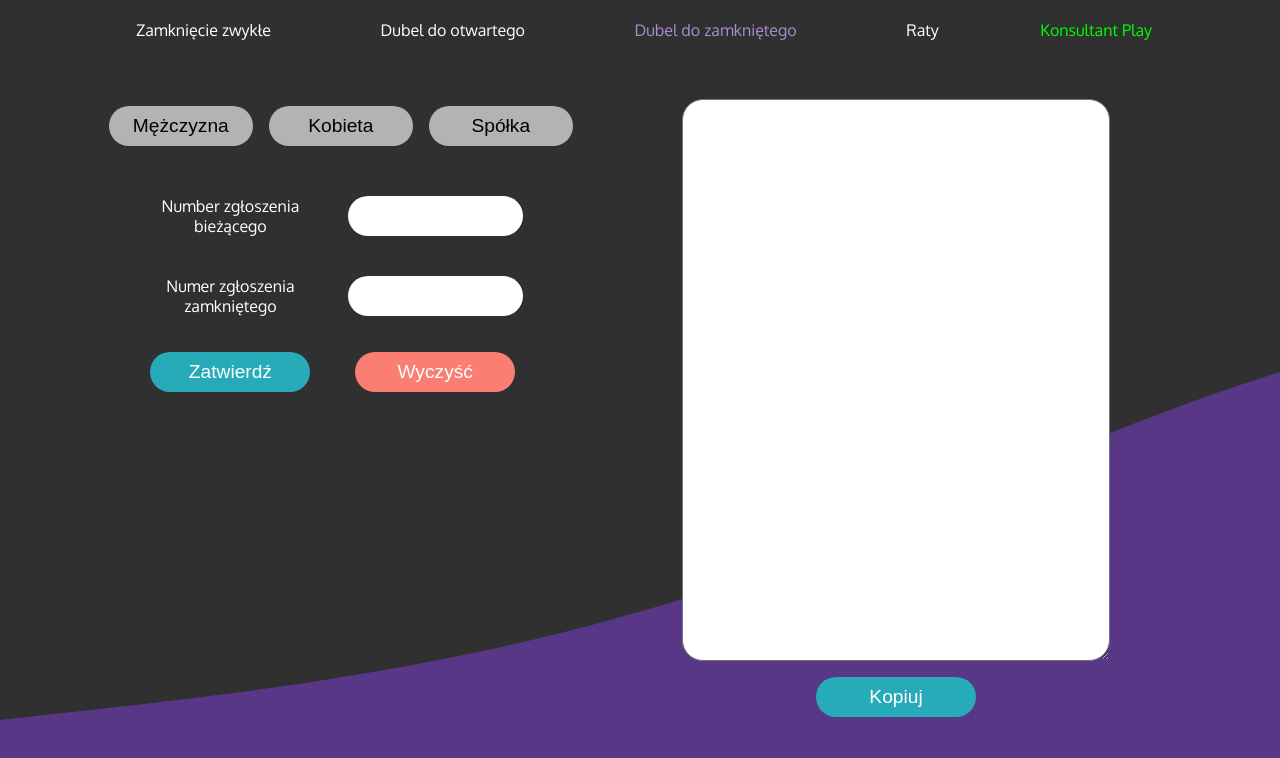
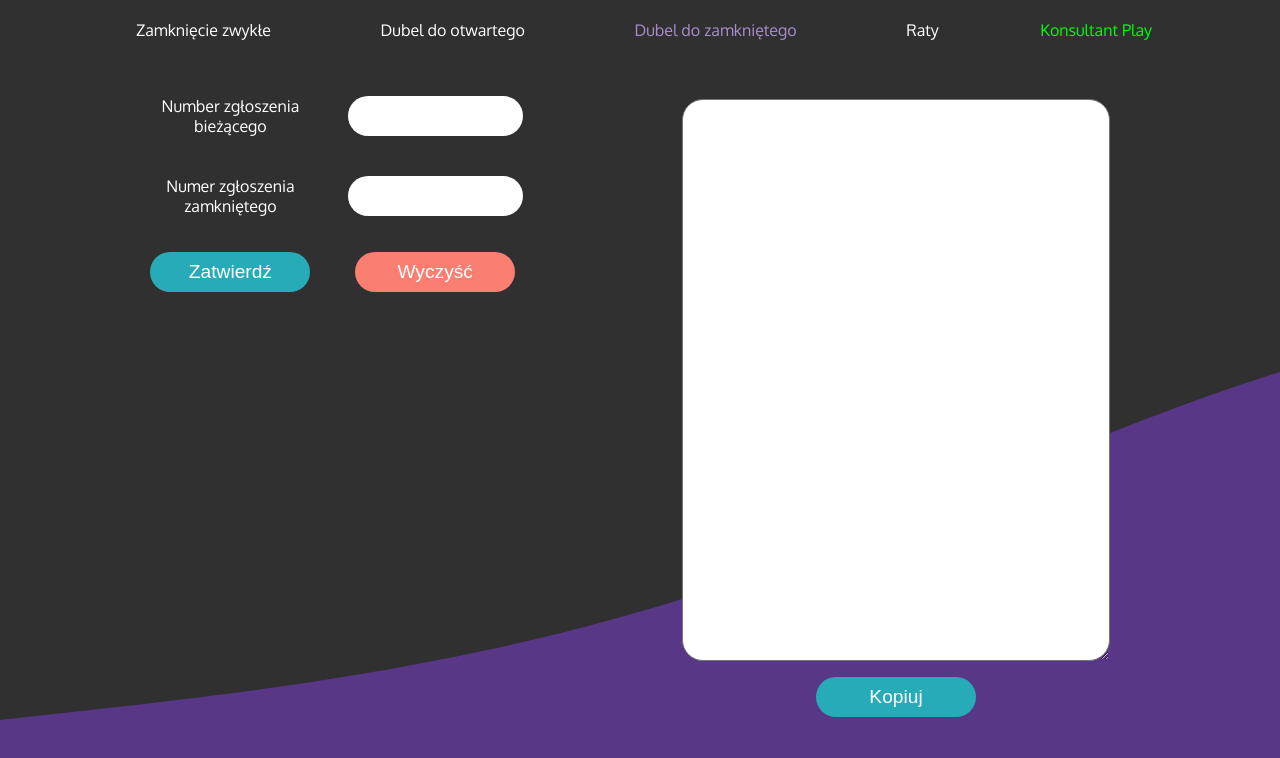
Before and after one commit to kacper-dabrowski/play-helper, a React (Create React App) app: page /support/double-closed in a window 1280 px wide. Shown: the top 758 px of the page. Built offline with nearby package versions, Linux system fonts and the light colour scheme.

Commit message:
Templates - Add doubles functionality

```diff
--- a/src/containers/Support/Basic/Sections/SexSection.js
+++ b/src/components/SexSection/SexSection.js
@@ -1,6 +1,6 @@
 import React from "react";
-import Button from "../../../../components/Button/Button";
-import config from "../../../../shared/settings";
+import Button from "../Button/Button";
+import config from "../../shared/settings";
 
 const SexSection = ({ setHandler, setting }) => (
   <>
--- a/src/containers/Support/Basic/Basic.js
+++ b/src/containers/Support/Basic/Basic.js
@@ -1,7 +1,7 @@
 import React, { useState, useCallback } from "react";
 import ConfirmButtons from "./Sections/ConfirmButtons";
 import ChannelSection from "./Sections/ChannelSection";
-import SexSection from "./Sections/SexSection";
+import SexSection from "../../../components/SexSection/SexSection";
 import TextAreaSection from "./Sections/TextAreaSection";
 import TypeSection from "./Sections/TypeSection";
 import {
--- a/src/containers/Support/Double/Double.js
+++ b/src/containers/Support/Double/Double.js
@@ -1,25 +1,64 @@
-import React from "react";
+import React, { useCallback, useState } from "react";
 import ClearButton from "../../../components/ClearButton/ClearButton";
 import ConfirmButton from "../../../components/ConfirmButton/ConfirmButton";
 import MainTextarea from "../../../components/MainTextarea/MainTextarea";
+import SexSection from "../../../components/SexSection/SexSection";
+import generateClosedDoubleTemplate from "../../../controllers/closedDoubleController";
+import generateOpenedDoubleTemplate from "../../../controllers/openedDoubleController";
+import config from "../../../shared/settings";
 import InputSection from "./Sections/InputSection";
-import SexSection from "./Sections/SexSection";
 import { ConfirmButtonsWrapper, StyledSexSection } from "./StyledDouble";
 
-const Double = (props) => {
+const Double = ({ type }) => {
+  const [sex, setSex] = useState("");
+  const [current, setCurrent] = useState("");
+  const [doubled, setDoubled] = useState("");
+  const [template, setTemplate] = useState("");
+
+  const generateTemplateHandler = useCallback(() => {
+    let template;
+    switch (type) {
+      case config.double.closed:
+        template = generateClosedDoubleTemplate(current, doubled);
+        break;
+      case config.double.opened:
+        template = generateOpenedDoubleTemplate(sex, current, doubled);
+        break;
+      default:
+        throw new Error("Invalid double type");
+    }
+
+    setTemplate(template);
+  }, [type, doubled, current, sex]);
+
+  const clearFields = useCallback(() => {
+    setSex(null);
+    setTemplate("");
+    setDoubled("");
+    setCurrent("");
+  }, []);
   return (
     <>
       <div>
-        <StyledSexSection>
-          <SexSection />
-        </StyledSexSection>
-        <InputSection type={props.type} />
+        {type === config.double.opened && (
+          <StyledSexSection>
+            <SexSection setting={sex} setHandler={setSex} />
+          </StyledSexSection>
+        )}
+
+        <InputSection
+          current={current}
+          doubled={doubled}
+          setCurrentHandler={setCurrent}
+          setDoubledHandler={setDoubled}
+          type={type}
+        />
         <ConfirmButtonsWrapper>
-          <ConfirmButton />
-          <ClearButton />
+          <ConfirmButton onClick={generateTemplateHandler} />
+          <ClearButton onClick={clearFields} />
         </ConfirmButtonsWrapper>
       </div>
-      <MainTextarea />
+      <MainTextarea value={template} setTemplate={setTemplate} />
     </>
   );
 };
--- a/src/containers/Support/Double/Sections/InputSection.js
+++ b/src/containers/Support/Double/Sections/InputSection.js
@@ -1,23 +1,48 @@
 import React from "react";
 import Input from "../../../../components/Input/Input";
+import config from "../../../../shared/settings";
 import { StyledInputSection } from "../StyledDouble";
 
-const InputSection = ({ type }) => {
-  if (type === "closed") {
-    return (
-      <StyledInputSection>
-        <Input labelContent={"Number zgłoszenia bieżącego"} />
-        <Input labelContent={"Numer zgłoszenia zamkniętego"} />
-      </StyledInputSection>
-    );
-  } else if (type === "opened") {
-    return (
-      <StyledInputSection>
-        <Input labelContent={"Number zgłoszenia bieżącego"} />
-        <Input labelContent={"Numer zgłoszenia otwartego"} />
-      </StyledInputSection>
-    );
+const InputSection = ({
+  type,
+  doubled,
+  current,
+  setDoubledHandler,
+  setCurrentHandler,
+}) => {
+  let secondInput;
+  switch (type) {
+    case config.double.closed:
+      secondInput = (
+        <Input
+          onChange={(event) => setDoubledHandler(event.target.value)}
+          value={doubled}
+          labelContent={"Numer zgłoszenia zamkniętego"}
+        />
+      );
+      break;
+    case config.double.opened:
+      secondInput = (
+        <Input
+          onChange={(event) => setDoubledHandler(event.target.value)}
+          value={doubled}
+          labelContent={"Numer zgłoszenia otwartego"}
+        />
+      );
+      break;
+    default:
+      throw new Error("Double type is invalid");
   }
+  return (
+    <StyledInputSection>
+      <Input
+        onChange={(event) => setCurrentHandler(event.target.value)}
+        value={current}
+        labelContent={"Number zgłoszenia bieżącego"}
+      />
+      {secondInput}
+    </StyledInputSection>
+  );
 };
 
 export default InputSection;
--- a/src/containers/Support/Double/Sections/SexSection.js
+++ /dev/null
@@ -1,12 +0,0 @@
-import React from "react";
-import Button from "../../../../components/Button/Button";
-
-const SexSection = () => (
-  <>
-    <Button title={"Mężczyzna"} />
-    <Button title={"Kobieta"} />
-    <Button title={"Spółka"} />
-  </>
-);
-
-export default SexSection;
--- a/src/containers/Support/Support.js
+++ b/src/containers/Support/Support.js
@@ -1,5 +1,6 @@
 import React from "react";
 import { Route, Switch } from "react-router";
+import config from "../../shared/settings";
 import Basic from "./Basic/Basic";
 import Double from "./Double/Double";
 import LoginScreen from "./LoginScreen/LoginScreen";
@@ -18,10 +19,10 @@ const Support = () => (
           <Basic />
         </Route>
         <Route path={"/support/double-opened"}>
-          <Double type={"opened"} />
+          <Double type={config.double.opened} />
         </Route>
         <Route path={"/support/double-closed"}>
-          <Double type={"closed"} />
+          <Double type={config.double.closed} />
         </Route>
         <Route>
           <Payments />
--- a/src/controllers/basicController.js
+++ b/src/controllers/basicController.js
@@ -13,6 +13,10 @@ export const generateBasicTemplate = ({
   let template;
   let convertedType;
   let convertedChannel;
+
+  if (!sex) {
+    throw new Error("Nie ustawiono płci!");
+  }
 
   const convertedDate = convertDate(date);
 
@@ -126,7 +130,7 @@ ${name}
 Obsługa Klienta Play
       `;
   }
-  console.log(template);
+
   return template;
 };
 
--- a/src/controllers/closedDoubleController.js
+++ b/src/controllers/closedDoubleController.js
@@ -1,5 +1,10 @@
 const generateClosedDoubleTemplate = (numOfCurrent, numOfClosed) => {
-  return `Dziękujemy za zgłoszenie ${numOfCurrent}. Informujemy, że odpowiedź zostanie udzielona w zgłoszeniu ${numOfClosed}, w którym poruszone są te same kwestie. Z poważaniem,
-  Obsługa Klienta Play`;
+  if (!numOfCurrent || !numOfClosed) {
+    throw new Error("Nie ustawiono jednego z numerów zgloszeń!");
+  }
+  return `Dziękujemy za zgłoszenie ${numOfCurrent}. Informujemy, że odpowiedź zostanie udzielona w zgłoszeniu ${numOfClosed}, w którym poruszone są te same kwestie.
+
+Z poważaniem,
+Obsługa Klienta Play`;
 };
 export default generateClosedDoubleTemplate;
--- a/src/shared/settings.js
+++ b/src/shared/settings.js
@@ -13,5 +13,9 @@ const config = {
     business: "BUSINESS",
     individual: "INDIVIDUAL",
   },
+  double: {
+    closed: "CLOSED",
+    opened: "OPENED",
+  },
 };
 export default config;
```
Also changed, not shown: src/controllers/openedDoubleController.js (+12 -3 lines).
